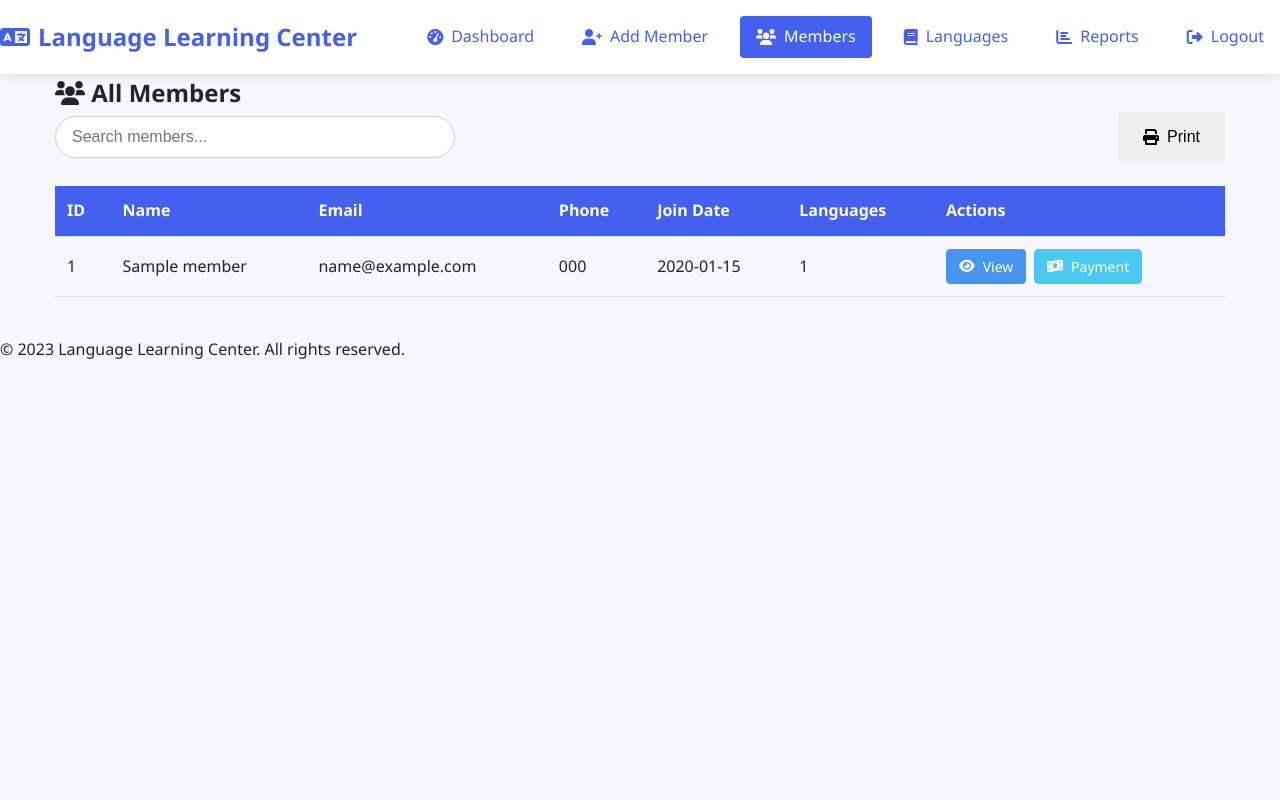
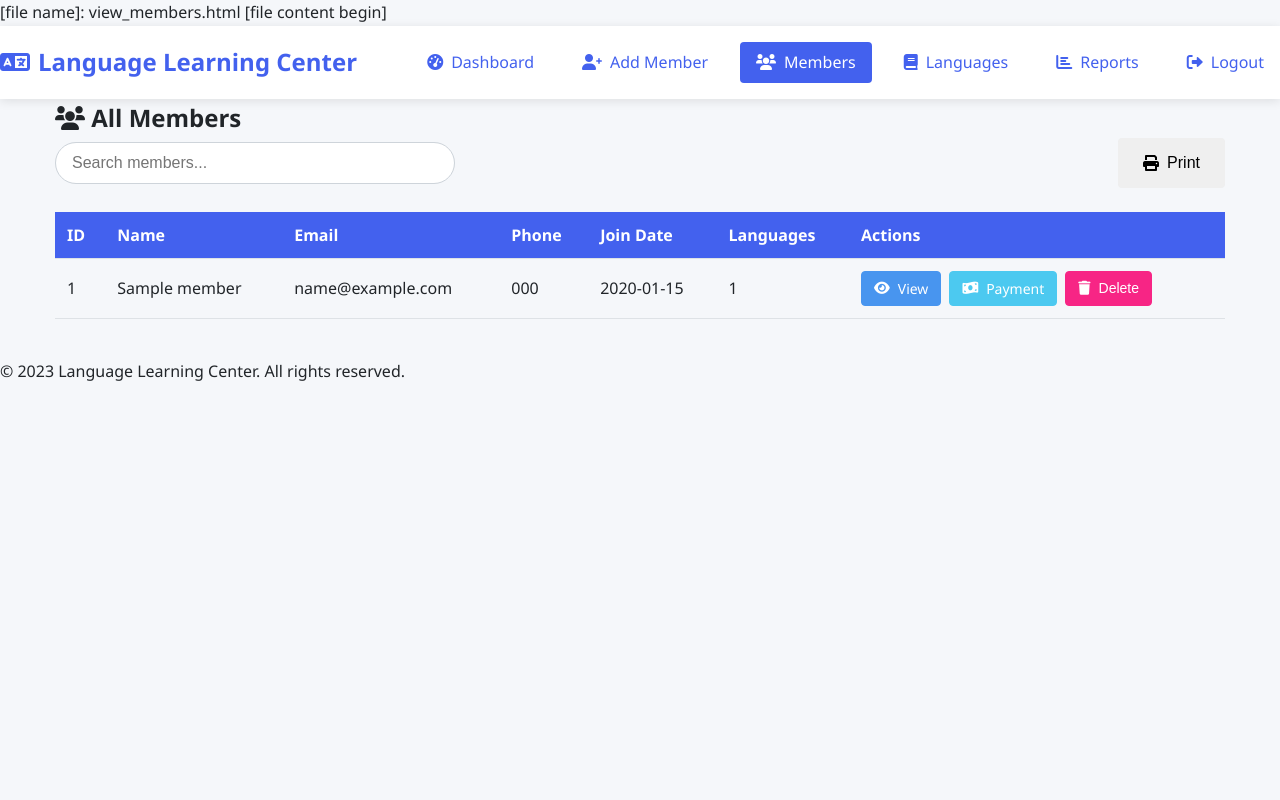
Before and after one commit to Mo-anas/LLMS, a Flask app: page /members in a window 1280 px wide. Run offline with Flask 3, Linux system fonts and the light colour scheme; the visitor is signed in with stand-in values (Sample User, id 1); a database or web service that is not in the repository returns one stand-in record (values such as "Sample title"); some libraries are stand-ins or nearby versions.

Commit message:
Update view_members.html

```diff
--- a/templates/view_members.html
+++ b/templates/view_members.html
@@ -1,3 +1,5 @@
+[file name]: view_members.html
+[file content begin]
 {% extends "base.html" %}
 
 {% block content %}
@@ -47,10 +49,26 @@
                     <a href="{{ url_for('add_payment', member_id=member.member_id) }}" class="btn btn-sm btn-success">
                         <i class="fas fa-money-bill-wave"></i> Payment
                     </a>
+                    <button class="btn btn-sm btn-danger btn-delete-member" data-member-id="{{ member.member_id }}">
+                        <i class="fas fa-trash"></i> Delete
+                    </button>
                 </td>
             </tr>
             {% endfor %}
         </tbody>
     </table>
 </div>
+
+<!-- Delete Confirmation Modal -->
+<div class="modal" id="deleteMemberModal">
+    <div class="modal-content">
+        <h3>Confirm Member Deletion</h3>
+        <p>Are you sure you want to delete this member? This action cannot be undone.</p>
+        <div class="modal-actions">
+            <button class="btn btn-secondary btn-cancel">Cancel</button>
+            <button class="btn btn-danger btn-confirm">Delete</button>
+        </div>
+    </div>
+</div>
 {% endblock %}
+[file content end]
```
